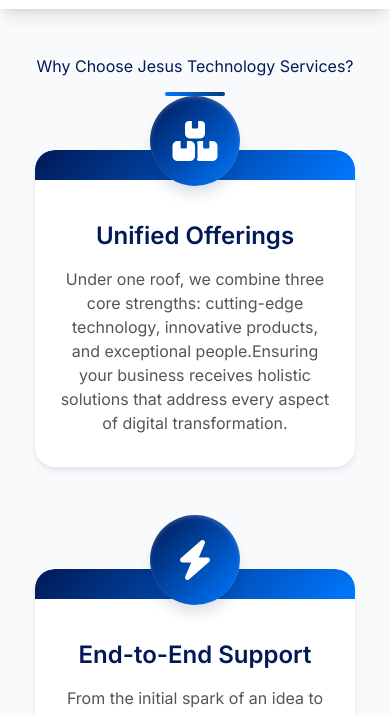
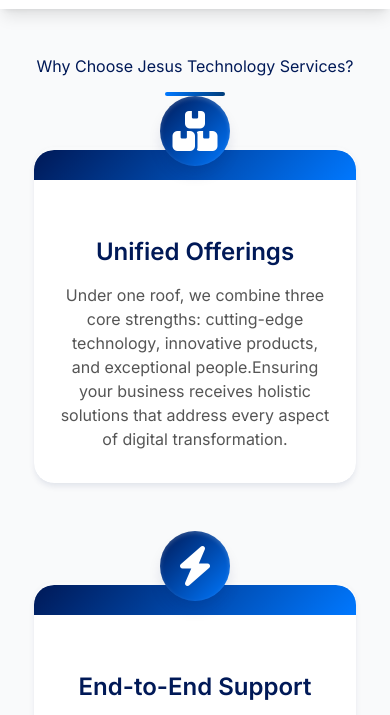
Before and after one commit to Cheenuchandru/Jesus-Technology-Services, a plain HTML site: page src/why.html in a window 390 px wide. Shown: the part 55-770 px from the top of the page. Drawn offline with nearby package versions, Linux system fonts and the light colour scheme.

Commit message:
why.html

```diff
--- a/src/why.html
+++ b/src/why.html
@@ -5,6 +5,7 @@
   <meta name="viewport" content="width=device-width, initial-scale=1.0">
   <title>Jesus Technology Services | Why Choose Us</title>
     <link rel="stylesheet" href="style.css" />
+    <meta name="viewport" content="width=device-width, initial-scale=1, maximum-scale=1">
     <link rel="stylesheet" href="https://cdnjs.cloudflare.com/ajax/libs/font-awesome/6.5.2/css/all.min.css">
     <script src="https://cdn.tailwindcss.com"></script>
   <style>
@@ -30,6 +31,10 @@
   margin: 0;
   padding: 0;
   box-sizing: border-box;
+}
+html, body {
+  width: 100%;
+  overflow-x: hidden;
 }
 
 body {
@@ -195,7 +200,7 @@ section {
   border-radius: var(--border-radius);
   margin: 2rem auto; /* Center the alt-section within main */
   padding: 4rem 2rem; /* Increased vertical padding */
-  max-width: 1200px; /* Constrain width */
+  max-width: 1800px;
 }
 
 .alt-section h2 {
@@ -288,6 +293,36 @@ section {
   opacity: 1;
   transform: translate(0,0) scale(1);
   transition: all 0.9s ease-out;
+}
+header {
+  max-width: 100%;
+  overflow-x: hidden;
+}
+
+@media (max-width: 480px) {
+  .icon-orb {
+    width: 70px;
+    height: 70px;
+  }
+
+  .text-container {
+    padding-top: 4.5rem;
+  }
+}
+@media (max-width: 768px) {
+  .grid {
+    grid-template-columns: 1fr;   /* Single column */
+    gap: 3rem;                    /* Space between cards */
+    justify-items: center;        /* Center items */
+  }
+
+  .feature-item {
+    max-width: 90%;               /* Prevent card overflow */
+  }
+
+  .text-container {
+    padding-top: 5rem;            /* Extra space for orb */
+  }
 }
 
   </style>
@@ -399,6 +434,7 @@ section {
 
     <section id="what-we-do" class="alt-section">
       <h2>What We Do</h2>
+      <div class="blu">
       <div class="grid">
         <div class="feature-item">
           <div class="icon-orb">
@@ -427,7 +463,7 @@ section {
             <p>Our customized digital solutions encompass web and app development, cybersecurity, and data-driven consulting to propel businesses into the digital era. We craft bespoke technologies that solve real-world problems, enhance user experiences, and optimize workflows. With a focus on security and scalability, these services help you navigate digital challenges and unlock new opportunities for revenue and efficiency.</p>
           </div>
         </div>
-      </div>
+      </div></div>
     </section>
 
     <section id="who-we-serve">
```
